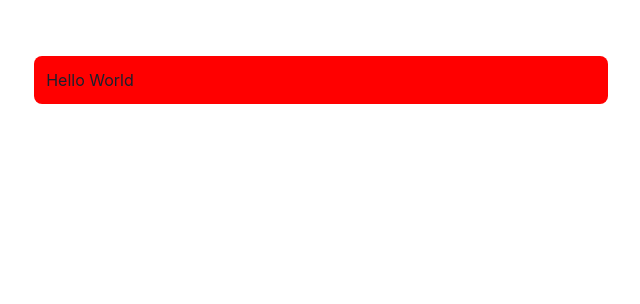
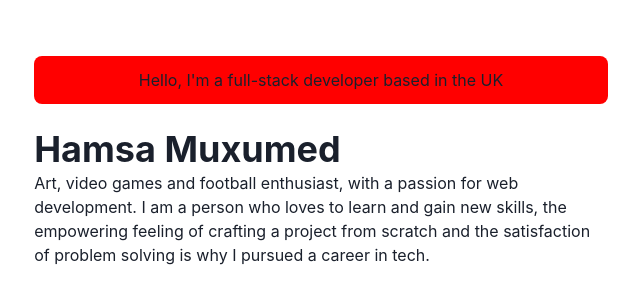
Before and after one commit to hamsamuxumed/myPortfolio, a Next.js app: page / in a window 1280 px wide. Shown: the top 304 px of the page, without its empty margins (319-959 px from the left). Built offline with nearby package versions, Linux system fonts and the light colour scheme.

Commit message:
add navigation logo and add par about myself and name in header

```diff
--- a/pages/index.js
+++ b/pages/index.js
@@ -1,4 +1,4 @@
-import { Container, Box } from "@chakra-ui/react"
+import { Container, Box, Heading } from "@chakra-ui/react"
 // import Image from 'next/image'
 //import styles from '../styles/Home.module.css'
 
@@ -6,9 +6,20 @@
   return (
     //<div className={styles.container}>
     <Container>
-      <Box borderRadius="lg" bg="red" p={3}>
-        <div>Hello World</div>
+      <Box borderRadius="lg" bg="red" p={3} mb={6} align="center">
+        Hello, I&apos;m a full-stack developer based in the UK
       </Box>
+      <Box display={{ md: 'flex' }}>
+        <Box flexGrow={1}>
+          <Heading as="h2" variant="page-title" >
+            Hamsa Muxumed
+          </Heading >
+          <p>
+            Art, video games and football enthusiast, with a passion for web development. I am a person who loves to learn and gain new skills, the empowering feeling of crafting a project from scratch and the satisfaction of problem solving is why I pursued a career in tech.
+          </p>
+        </Box>
+      </Box>
+
     </Container>
     //</div>
   )
--- a/styles/Home.module.css
+++ b/styles/Home.module.css
@@ -57,7 +57,7 @@
 }
 
 .code {
-  background: #fafafa;
+  /* background: #fafafa; */
   border-radius: 5px;
   padding: 0.75rem;
   font-size: 1.1rem;
```
Also changed, not shown: components/logo.js (added, +43 -0 lines).
